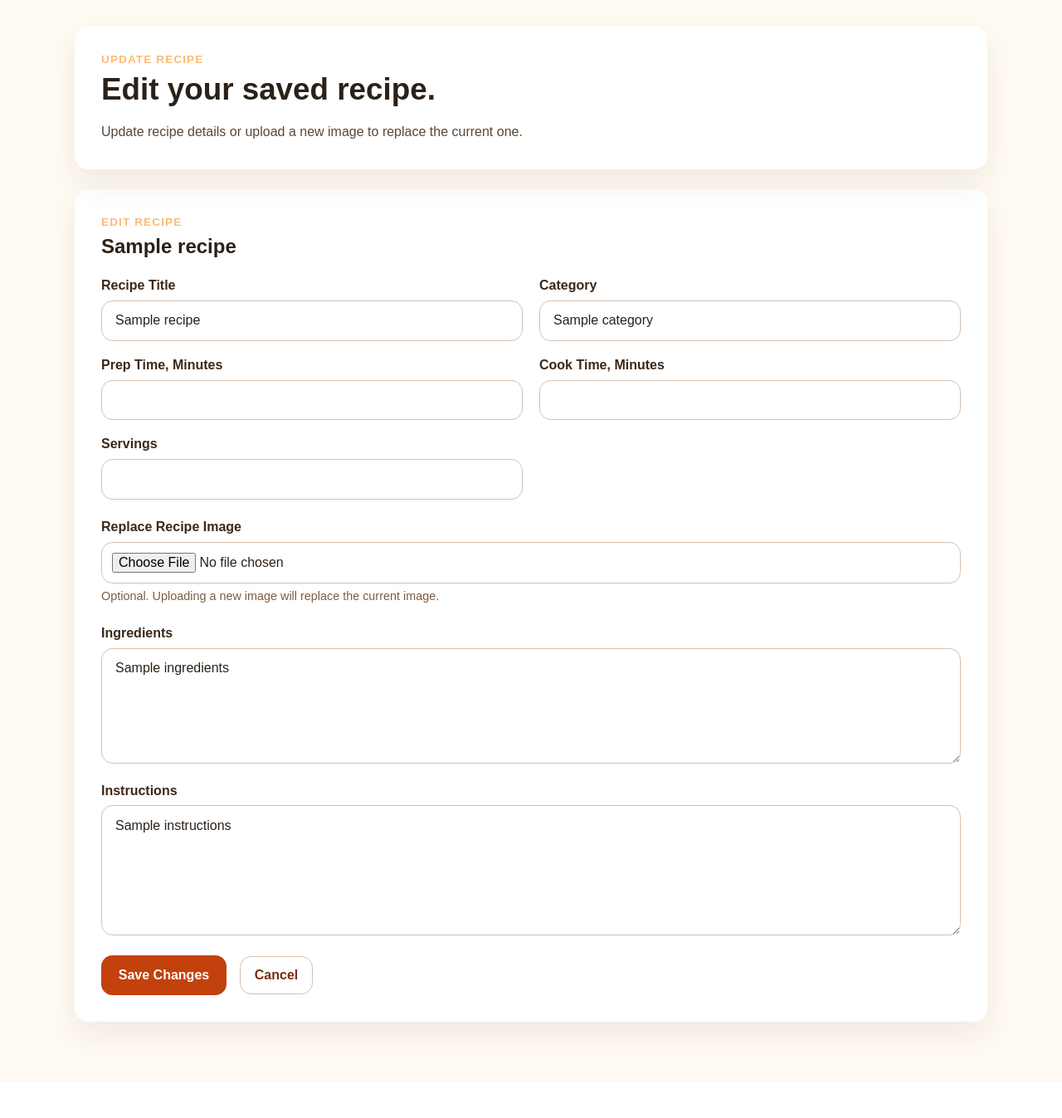
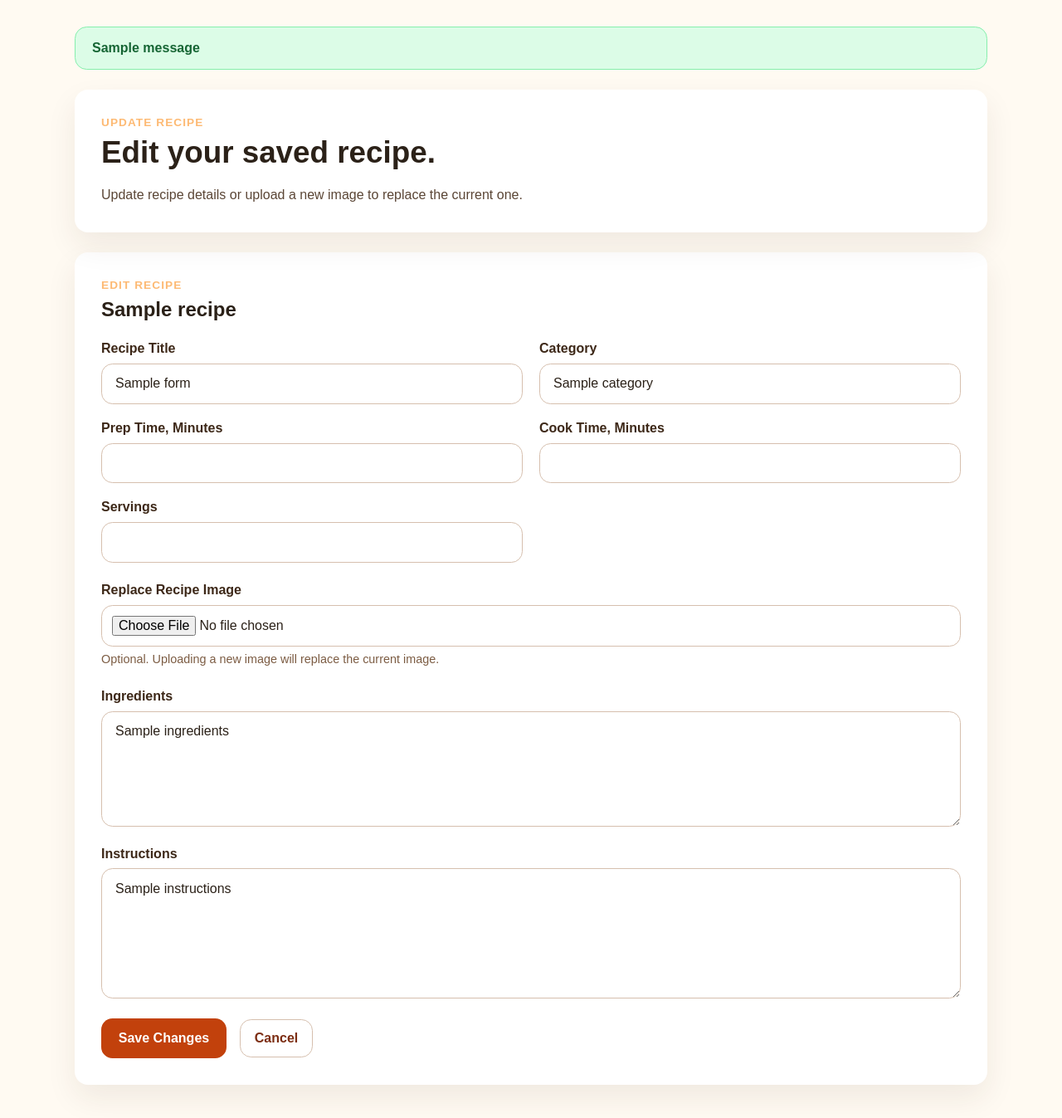
Before and after one commit to J0hn316/Flask-Recipe-Manager, a Flask app: template templates/edit_recipe.html in a window 1280 px wide. Shown: the part 124-1471 px from the top of the page at 83% size. Before the commit the page ends 1427 px from the top, so only its background shows below. Run offline with Flask 3, Linux system fonts and the light colour scheme; the template is opened without the code that fills it: most values are stand-ins (such as "Sample title", 1, 10 or a date in 2020); one stand-in notice (Sample message) is shown.

Commit message:
Enhance recipe management with validation and flash messaging support

```diff
--- a/app.py
+++ b/app.py
@@ -1,7 +1,12 @@
+import os
+from uuid import uuid4
 from pathlib import Path
-from flask import Flask, redirect, render_template, request, url_for
 from werkzeug.utils import secure_filename
+from werkzeug.datastructures import FileStorage
+from flask import Flask, flash, redirect, render_template, request, url_for
 
+
+from validators import ALLOWED_IMAGE_EXTENSIONS, validate_recipe_input
 from database import (
     add_recipe,
     create_recipes_table,
@@ -13,38 +18,31 @@
 
 app = Flask(__name__)
 UPLOAD_FOLDER = Path(app.root_path) / "static" / "uploads" / "recipe_images"
-ALLOWED_IMAGE_EXTENSIONS = {"png", "jpg", "jpeg", "gif", "webp"}
 
 app.config["UPLOAD_FOLDER"] = UPLOAD_FOLDER
 app.config["MAX_CONTENT_LENGTH"] = 2 * 1024 * 1024
+app.config["SECRET_KEY"] = os.environ.get(
+    "SECRET_KEY",
+    "dev-secret-key-change-me",
+)
 
 UPLOAD_FOLDER.mkdir(parents=True, exist_ok=True)
 
 create_recipes_table()
 
 
-def is_allowed_image(filename: str) -> bool:
-    return (
-        "." in filename
-        and filename.rsplit(".", 1)[1].lower() in ALLOWED_IMAGE_EXTENSIONS
-    )
-
-
-def save_recipe_image() -> str | None:
-    uploaded_file = request.files.get("recipe_image")
-
+def save_recipe_image(uploaded_file: FileStorage | None) -> str | None:
     if uploaded_file is None or uploaded_file.filename == "":
         return None
 
-    if not is_allowed_image(uploaded_file.filename):
-        return None
+    safe_filename = secure_filename(uploaded_file.filename)
+    file_extension = safe_filename.rsplit(".", 1)[1].lower()
+    unique_filename = f"{uuid4().hex}.{file_extension}"
 
-    safe_filename = secure_filename(uploaded_file.filename)
-    upload_path = app.config["UPLOAD_FOLDER"] / safe_filename
-
+    upload_path = app.config["UPLOAD_FOLDER"] / unique_filename
     uploaded_file.save(upload_path)
 
-    return safe_filename
+    return unique_filename
 
 
 def delete_recipe_image(filename: str | None) -> None:
@@ -59,33 +57,65 @@
 
 @app.route("/", methods=["GET", "POST"])
 def home() -> str:
+    form_data = {
+        "title": "",
+        "category": "",
+        "prep_time": "",
+        "cook_time": "",
+        "servings": "",
+        "ingredients": "",
+        "instructions": "",
+    }
+    validation_errors: list[str] = []
+
     if request.method == "POST":
-        title = request.form.get("title", "").strip()
-        category = request.form.get("category", "").strip()
-        prep_time = request.form.get("prep_time", "").strip()
-        cook_time = request.form.get("cook_time", "").strip()
-        servings = request.form.get("servings", "").strip()
-        ingredients = request.form.get("ingredients", "").strip()
-        instructions = request.form.get("instructions", "").strip()
+        form_data = {
+            "title": request.form.get("title", "").strip(),
+            "category": request.form.get("category", "").strip(),
+            "prep_time": request.form.get("prep_time", "").strip(),
+            "cook_time": request.form.get("cook_time", "").strip(),
+            "servings": request.form.get("servings", "").strip(),
+            "ingredients": request.form.get("ingredients", "").strip(),
+            "instructions": request.form.get("instructions", "").strip(),
+        }
 
-        image_filename = save_recipe_image()
+        uploaded_file = request.files.get("recipe_image")
 
-        add_recipe(
-            title,
-            category,
-            prep_time,
-            cook_time,
-            servings,
-            ingredients,
-            instructions,
-            image_filename,
+        validation_errors = validate_recipe_input(
+            form_data["title"],
+            form_data["prep_time"],
+            form_data["cook_time"],
+            form_data["servings"],
+            form_data["ingredients"],
+            form_data["instructions"],
+            uploaded_file,
         )
 
-        return redirect(url_for("home"))
+        if not validation_errors:
+            image_filename = save_recipe_image(uploaded_file)
+
+            add_recipe(
+                form_data["title"],
+                form_data["category"],
+                form_data["prep_time"],
+                form_data["cook_time"],
+                form_data["servings"],
+                form_data["ingredients"],
+                form_data["instructions"],
+                image_filename,
+            )
+
+            flash("Recipe added successfully.", "success")
+            return redirect(url_for("home"))
 
     recipes = get_all_recipes()
 
-    return render_template("index.html", recipes=recipes)
+    return render_template(
+        "index.html",
+        recipes=recipes,
+        form_data=form_data,
+        validation_errors=validation_errors,
+    )
 
 
 @app.route("/recipes/<int:recipe_id>/edit", methods=["GET", "POST"])
@@ -93,41 +123,75 @@
     recipe = get_recipe_by_id(recipe_id)
 
     if recipe is None:
+        flash("Recipe not found.", "error")
         return redirect(url_for("home"))
 
+    form_data = {
+        "title": recipe["title"],
+        "category": recipe["category"] or "",
+        "prep_time": (
+            str(recipe["prep_time"]) if recipe["prep_time"] is not None else ""
+        ),
+        "cook_time": (
+            str(recipe["cook_time"]) if recipe["cook_time"] is not None else ""
+        ),
+        "servings": str(recipe["servings"]) if recipe["servings"] is not None else "",
+        "ingredients": recipe["ingredients"],
+        "instructions": recipe["instructions"],
+    }
+    validation_errors: list[str] = []
+
     if request.method == "POST":
-        title = request.form.get("title", "").strip()
-        category = request.form.get("category", "").strip()
-        prep_time = request.form.get("prep_time", "").strip()
-        cook_time = request.form.get("cook_time", "").strip()
-        servings = request.form.get("servings", "").strip()
-        ingredients = request.form.get("ingredients", "").strip()
-        instructions = request.form.get("instructions", "").strip()
+        form_data = {
+            "title": request.form.get("title", "").strip(),
+            "category": request.form.get("category", "").strip(),
+            "prep_time": request.form.get("prep_time", "").strip(),
+            "cook_time": request.form.get("cook_time", "").strip(),
+            "servings": request.form.get("servings", "").strip(),
+            "ingredients": request.form.get("ingredients", "").strip(),
+            "instructions": request.form.get("instructions", "").strip(),
+        }
 
-        new_image_filename = save_recipe_image()
-        image_filename = recipe["image_filename"]
+        uploaded_file = request.files.get("recipe_image")
 
-        if new_image_filename is not None:
-            delete_recipe_image(recipe["image_filename"])
-            image_filename = new_image_filename
-
-        update_recipe(
-            recipe_id,
-            title,
-            category,
-            prep_time,
-            cook_time,
-            servings,
-            ingredients,
-            instructions,
-            image_filename,
+        validation_errors = validate_recipe_input(
+            form_data["title"],
+            form_data["prep_time"],
+            form_data["cook_time"],
+            form_data["servings"],
+            form_data["ingredients"],
+            form_data["instructions"],
+            uploaded_file,
         )
 
-        return redirect(url_for("home"))
+        if not validation_errors:
+            new_image_filename = save_recipe_image(uploaded_file)
+            image_filename = recipe["image_filename"]
+
+            if new_image_filename is not None:
+                delete_recipe_image(recipe["image_filename"])
+                image_filename = new_image_filename
+
+            update_recipe(
+                recipe_id,
+                form_data["title"],
+                form_data["category"],
+                form_data["prep_time"],
+                form_data["cook_time"],
+                form_data["servings"],
+                form_data["ingredients"],
+                form_data["instructions"],
+                image_filename,
+            )
+
+            flash("Recipe updated successfully.", "success")
+            return redirect(url_for("home"))
 
     return render_template(
         "edit_recipe.html",
         recipe=recipe,
+        form_data=form_data,
+        validation_errors=validation_errors,
     )
 
 
@@ -136,9 +200,11 @@
     recipe = get_recipe_by_id(recipe_id)
 
     if recipe is None:
+        flash("Recipe not found.", "error")
         return redirect(url_for("home"))
 
     delete_recipe_image(recipe["image_filename"])
     delete_recipe(recipe_id)
 
+    flash("Recipe deleted successfully.", "success")
     return redirect(url_for("home"))
--- a/static/css/styles.css
+++ b/static/css/styles.css
@@ -388,3 +388,48 @@
 .danger-button:hover {
   background-color: #b91c1c;
 }
+.flash-messages {
+  display: grid;
+  gap: 1rem;
+  margin-bottom: 1.5rem;
+}
+
+.flash-message {
+  margin: 0;
+  padding: 1rem 1.25rem;
+  border-radius: 0.9rem;
+  font-weight: bold;
+}
+
+.flash-success {
+  background-color: #dcfce7;
+  border: 1px solid #86efac;
+  color: #166534;
+}
+
+.flash-error {
+  background-color: #fee2e2;
+  border: 1px solid #fca5a5;
+  color: #991b1b;
+}
+
+.validation-errors {
+  margin-bottom: 1.5rem;
+  padding: 1rem 1.25rem;
+  border: 1px solid #fca5a5;
+  border-radius: 0.9rem;
+  background-color: #fef2f2;
+  color: #991b1b;
+}
+
+.validation-errors p {
+  margin-top: 0;
+  margin-bottom: 0.5rem;
+  font-weight: bold;
+}
+
+.validation-errors ul {
+  margin-top: 0;
+  margin-bottom: 0;
+  padding-left: 1.25rem;
+}
--- a/templates/base.html
+++ b/templates/base.html
@@ -19,6 +19,18 @@
     </header>
 
     <main class="container page-content">
+      {% with messages = get_flashed_messages(with_categories=true) %}
+      {% if messages %}
+      <section class="flash-messages" aria-live="polite">
+        {% for category, message in messages %}
+        <p class="flash-message flash-{{ category }}">
+          {{ message }}
+        </p>
+        {% endfor %}
+      </section>
+      {% endif %}
+      {% endwith %}
+
       {% block content %}{% endblock %}
     </main>
   </body>
--- a/templates/edit_recipe.html
+++ b/templates/edit_recipe.html
@@ -29,34 +29,42 @@
   </div>
   {% endif %}
 
+  {% if validation_errors %}
+  <div class="validation-errors" role="alert">
+    <p>Please fix the following:</p>
+    <ul>
+      {% for error in validation_errors %}
+      <li>{{ error }}</li>
+      {% endfor %}
+    </ul>
+  </div>
+  {% endif %}
+
   <form method="POST" class="recipe-form" enctype="multipart/form-data">
     <div class="form-grid">
       <div class="form-group">
         <label for="title">Recipe Title</label>
-        <input type="text" id="title" name="title" value="{{ recipe['title'] }}">
+        <input type="text" id="title" name="title" value="{{ form_data['title'] }}">
       </div>
 
       <div class="form-group">
         <label for="category">Category</label>
-        <input type="text" id="category" name="category" value="{{ recipe['category'] or '' }}">
+        <input type="text" id="category" name="category" value="{{ form_data['category'] }}">
       </div>
 
       <div class="form-group">
         <label for="prep_time">Prep Time, Minutes</label>
-        <input type="number" id="prep_time" name="prep_time" min="0"
-          value="{{ recipe['prep_time'] if recipe['prep_time'] is not none else '' }}">
+        <input type="number" id="prep_time" name="prep_time" min="0" value="{{ form_data['prep_time'] }}">
       </div>
 
       <div class="form-group">
         <label for="cook_time">Cook Time, Minutes</label>
-        <input type="number" id="cook_time" name="cook_time" min="0"
-          value="{{ recipe['cook_time'] if recipe['cook_time'] is not none else '' }}">
+        <input type="number" id="cook_time" name="cook_time" min="0" value="{{ form_data['cook_time'] }}">
       </div>
 
       <div class="form-group">
         <label for="servings">Servings</label>
-        <input type="number" id="servings" name="servings" min="1"
-          value="{{ recipe['servings'] if recipe['servings'] is not none else '' }}">
+        <input type="number" id="servings" name="servings" min="1" value="{{ form_data['servings'] }}">
       </div>
     </div>
 
@@ -70,12 +78,12 @@
 
     <div class="form-group">
       <label for="ingredients">Ingredients</label>
-      <textarea id="ingredients" name="ingredients" rows="6">{{ recipe["ingredients"] }}</textarea>
+      <textarea id="ingredients" name="ingredients" rows="6">{{ form_data["ingredients"] }}</textarea>
     </div>
 
     <div class="form-group">
       <label for="instructions">Instructions</label>
-      <textarea id="instructions" name="instructions" rows="7">{{ recipe["instructions"] }}</textarea>
+      <textarea id="instructions" name="instructions" rows="7">{{ form_data["instructions"] }}</textarea>
     </div>
 
     <div class="form-actions">
```
Also changed, not shown: templates/index.html (+39 -21 lines), validators.py (added, +70 -0 lines).
